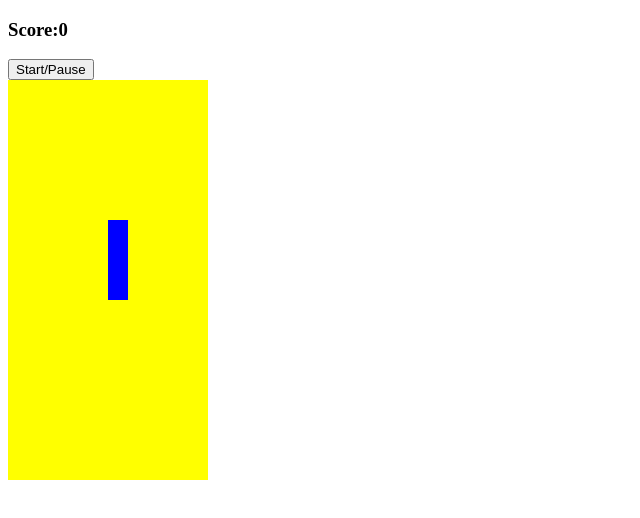
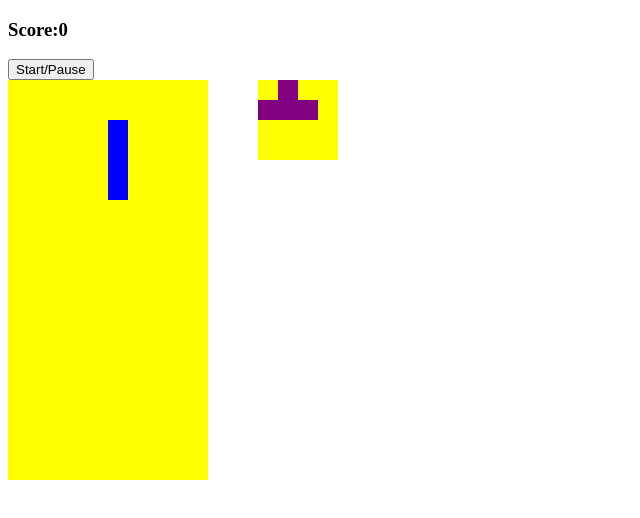
Before and after one commit to AugustoPresto/tetrisgameinjs, a plain HTML site: page index.html in a window 1280 px wide. Both pictures are taken after a click on the button "Start/Pause". Shown: the whole page, without its empty margins (0-640 px from the left). Drawn offline with Linux system fonts and the light colour scheme.

Commit message:
lesson done, may add some style later

```diff
--- a/app.js
+++ b/app.js
@@ -1,8 +1,23 @@
+/* This lesson is available at https://www.youtube.com/watch?v=rAUn1Lom6dw
+  All thanks for Ania Kubow!  */
+
+
 document.addEventListener('DOMContentLoaded', () => {
   const grid = document.querySelector('.grid')
   let squares = Array.from(document.querySelectorAll('.grid div'))
-  const ScoreDisplay = document.querySelector('#score')
-  const StartBtn = document.querySelector('#start-button')
+  const scoreDisplay = document.querySelector('#score')
+  const startBtn = document.querySelector('#start-button')
+  let nextRandom = 0
+  let timerId
+  let score = 0
+  const colors = [
+    'orange',
+    'red',
+    'purple',
+    'green',
+    'blue'
+  ]
+
 
   const width = 10
 
@@ -55,6 +70,7 @@ document.addEventListener('DOMContentLoaded', () => {
   function draw() {
     current.forEach(index => {
       squares[currentPosition + index].classList.add('tetromino')
+      squares[currentPosition + index].style.backgroundColor = colors[random]
     })
   }
 
@@ -62,18 +78,19 @@ document.addEventListener('DOMContentLoaded', () => {
   function undraw() {
     current.forEach(index => {
       squares[currentPosition + index].classList.remove('tetromino')
+      squares[currentPosition + index].style.backgroundColor = ''
     })
   }
 
   // make the tetromino nove down every second
-  timerId = setInterval(moveDown, 1000)
+  // timerId = setInterval(moveDown, 1000)
 
   // assign function to keyCodes
   function control(e) {
     if (e.keyCode === 37) {
       moveLeft()
     } else if (e.keyCode === 38) {
-      // rotate()
+      rotate()
     } else if (e.keyCode === 39) {
       moveRight()
     } else if (e.keyCode === 40) {
@@ -95,10 +112,14 @@ document.addEventListener('DOMContentLoaded', () => {
     if(current.some(index => squares[currentPosition + index + width].classList.contains('taken'))) {
       current.forEach(index => squares[currentPosition + index].classList.add('taken'))
       // start a new tetromino falling
-      random = Math.floor(Math.random() * theTetrominoes.length)
+      random = nextRandom
+      nextRandom = Math.floor(Math.random() * theTetrominoes.length)
       current = theTetrominoes[random][currentRotation]
       currentPosition = 4
       draw()
+      displayShape()
+      addScore()
+      gameOver()
     }
   }
 
@@ -128,8 +149,82 @@ document.addEventListener('DOMContentLoaded', () => {
     draw()
   }
 
+  // rotate the tetromino
+  function rotate() {
+    undraw()
+    currentRotation++
+    if(currentRotation === current.length) { // if the current rotation gets to 4, make it go back to 0
+      currentRotation = 0
+    }
+    current = theTetrominoes[random][currentRotation]
+    draw()
+  }
+
+  // show up-next tetromino in mini-grid
+  const displaySquares = document.querySelectorAll('.mini-grid div')
+  const displayWidth = 4
+  const displayIndex = 0
+
+  // the Tetrominoes without rotations
+  const upNextTetrominoes = [
+    [1, displayWidth + 1, displayWidth * 2 + 1, 2], // lTetromino
+    [0, displayWidth, displayWidth + 1, displayWidth * 2 + 1], // zTetromino
+    [1, displayWidth, displayWidth + 1, displayWidth + 2], // tTetromino
+    [0, 1, displayWidth, displayWidth + 1], // oTetromino
+    [1, displayWidth + 1, displayWidth * 2 + 1, displayWidth * 3 + 1] // iTetromino
+  ]
+
+  // display the shape in the up-next mini-grid
+  function displayShape() {
+    // remove any trace of a tetromino from the entire grid
+    displaySquares.forEach(square => {
+      square.classList.remove('tetromino')
+      square.style.backgroundColor = ''
+    })
+    upNextTetrominoes[nextRandom].forEach(index => {
+      displaySquares[displayIndex + index].classList.add('tetromino')
+      displaySquares[displayIndex + index].style.backgroundColor = colors[nextRandom]
+    })
+  }
+
+  // add functionality to the button
+  startBtn.addEventListener('click', () => {
+    if (timerId) {
+      clearInterval(timerId)
+      timerId = null
+    } else {
+      timerId = setInterval(moveDown, 1000)
+      nextRandom = Math.floor(Math.random()*theTetrominoes.length)
+      displayShape()
+    }
+  })
+
+  // add socre
+  function addScore() {
+    for (let i = 0; i < 199; i += width) {
+      const row = [i, i + 1, i + 2, i + 3, i + 4, i + 5, i + 6, i + 7, i + 8, i + 9]
+
+      if (row.every(index => squares[index].classList.contains('taken'))) {
+        score += 10
+        scoreDisplay.innerHTML = score
+        row.forEach(index => {
+          squares[index].classList.remove('taken')
+          squares[index].classList.remove('tetromino')
+          squares[index].style.backgroundColor = ''
+        })
+        const squaresRemoved = squares.splice(i, width)
+        squares = squaresRemoved.concat(squares)
+        squares.forEach(cell => grid.appendChild(cell))
+      }
+    }
+  }
+
+  // game over
+  function gameOver() {
+    if (current.some(index => squares[currentPosition + index].classList.contains('taken'))) {
+      scoreDisplay.innerHTML = 'end'
+      clearInterval(timerId)
+    }
+  }
 
 })
-
-
-// https://www.youtube.com/watch?v=rAUn1Lom6dw - parei em 1:02:00
--- a/index.html
+++ b/index.html
@@ -11,6 +11,7 @@
     <h3>Score:<span id="score">0</span></h3>
     <button id="start-button">Start/Pause</button>
 
+  <div class="container">
     <div class="grid">
       <div></div>
       <div></div>
@@ -224,5 +225,25 @@
       <div class="taken"></div>
     </div>
 
+    <div class="mini-grid">
+      <div></div>
+      <div></div>
+      <div></div>
+      <div></div>
+      <div></div>
+      <div></div>
+      <div></div>
+      <div></div>
+      <div></div>
+      <div></div>
+      <div></div>
+      <div></div>
+      <div></div>
+      <div></div>
+      <div></div>
+      <div></div>
+    </div>
+  </div>
+
   </body>
 </html>
--- a/style.css
+++ b/style.css
@@ -1,3 +1,7 @@
+.container {
+  display: flex;
+}
+
 .grid {
   width: 200px;
   height: 400px;
@@ -14,3 +18,18 @@
 .tetromino {
   background-color: blue;
 }
+
+
+.mini-grid {
+  margin-left: 50px;
+  width: 80px;
+  height: 80px;
+  display: flex;
+  flex-wrap: wrap;
+  background-color: yellow;
+}
+
+.mini-grid div {
+  height: 20px;
+  width: 20px;
+}
```
